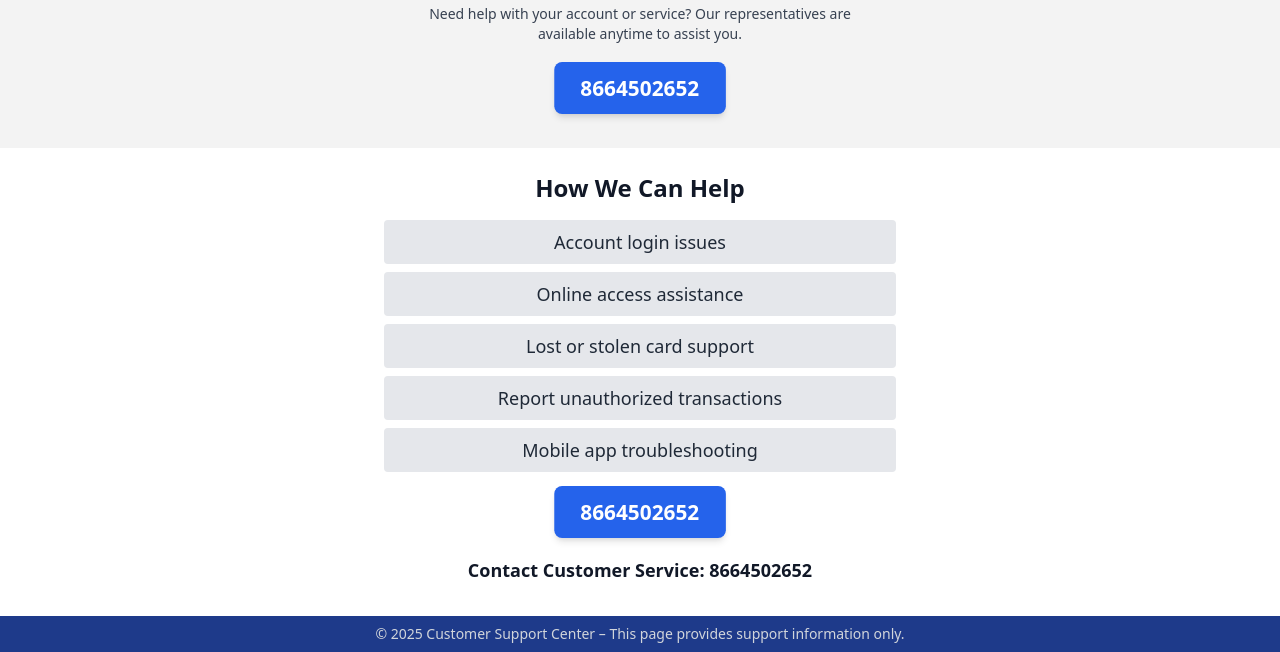
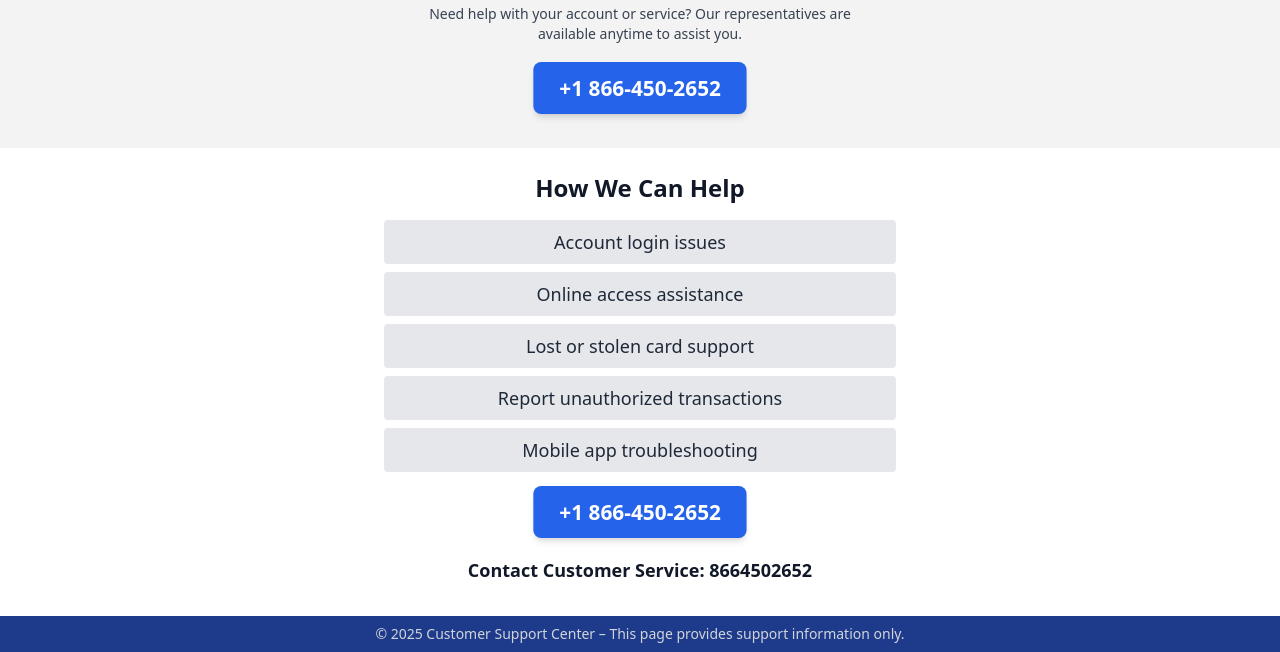
Before and after one commit to gerus75185951/Pay-Pal-helpline, a plain HTML site: page index.html in a window 1280 px wide. Shown: the part 148-800 px from the top of the page. Drawn offline with nearby package versions, Linux system fonts and the light colour scheme.

Commit message:
Update index.html

```diff
--- a/index.html
+++ b/index.html
@@ -36,7 +36,7 @@
             <button
                 class="bg-[#2563EB] text-white font-semibold rounded-md px-5 py-2 shadow-md hover:bg-[#1E40AF] transition-colors"
                 type="button">
-                    8664502652
+                   +1 866-450-2652
             </button>
         </a>
     </main>
@@ -65,7 +65,7 @@
             <button
                 class="mt-5 bg-[#2563EB] text-white font-semibold rounded-md px-5 py-2 shadow-md hover:bg-[#1E40AF] transition-colors"
                 type="button">
-           8664502652           </button>
+           +1 866-450-2652          </button>
         </a>
     </section>
 
@@ -82,7 +82,7 @@
     <!-- Call Function -->
     <script>
         function callSupport() {
-            window.location.href = 'tel:8664502652';
+            window.location.href = 'tel:+1 866-450-2652';
         }
     </script>
 </body>
```
